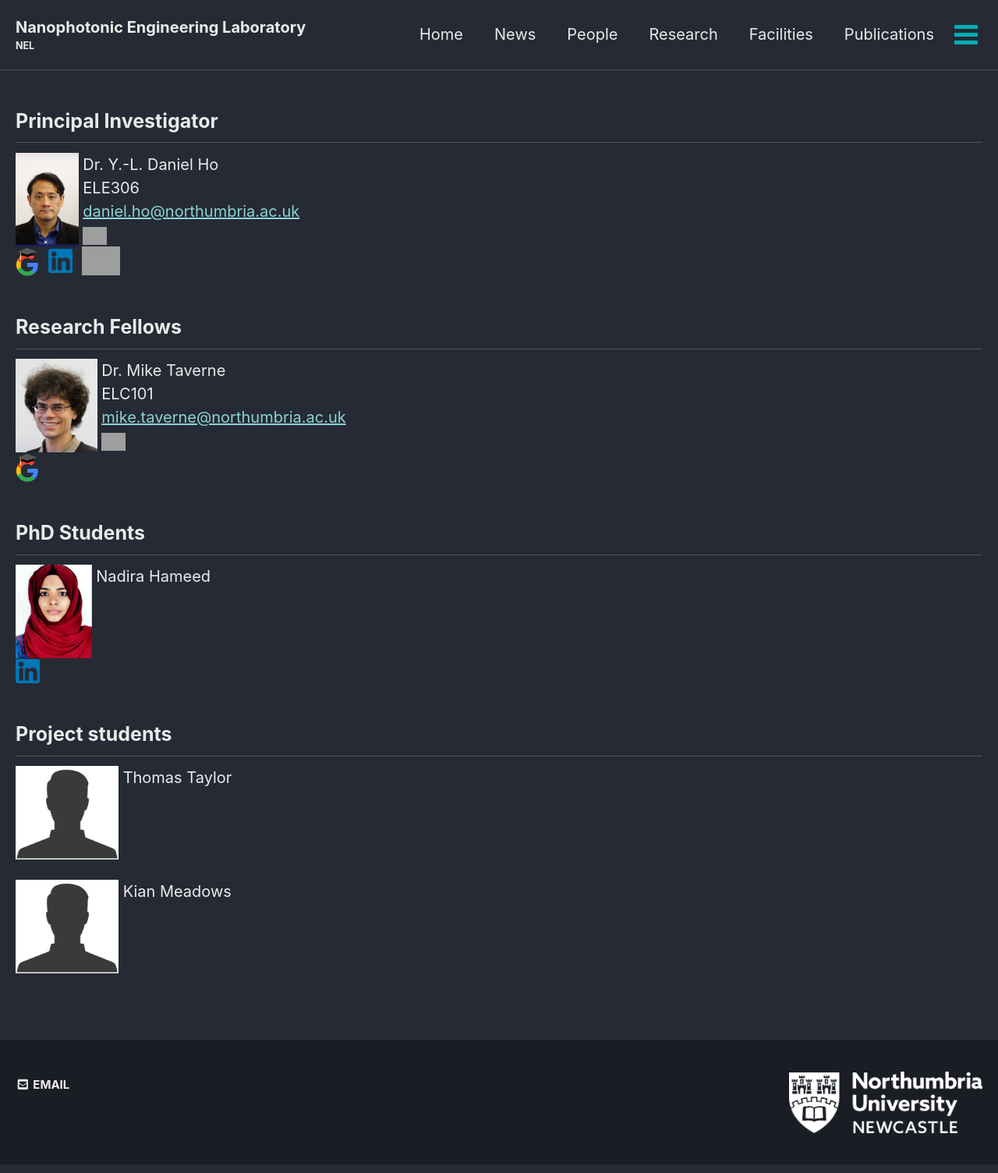
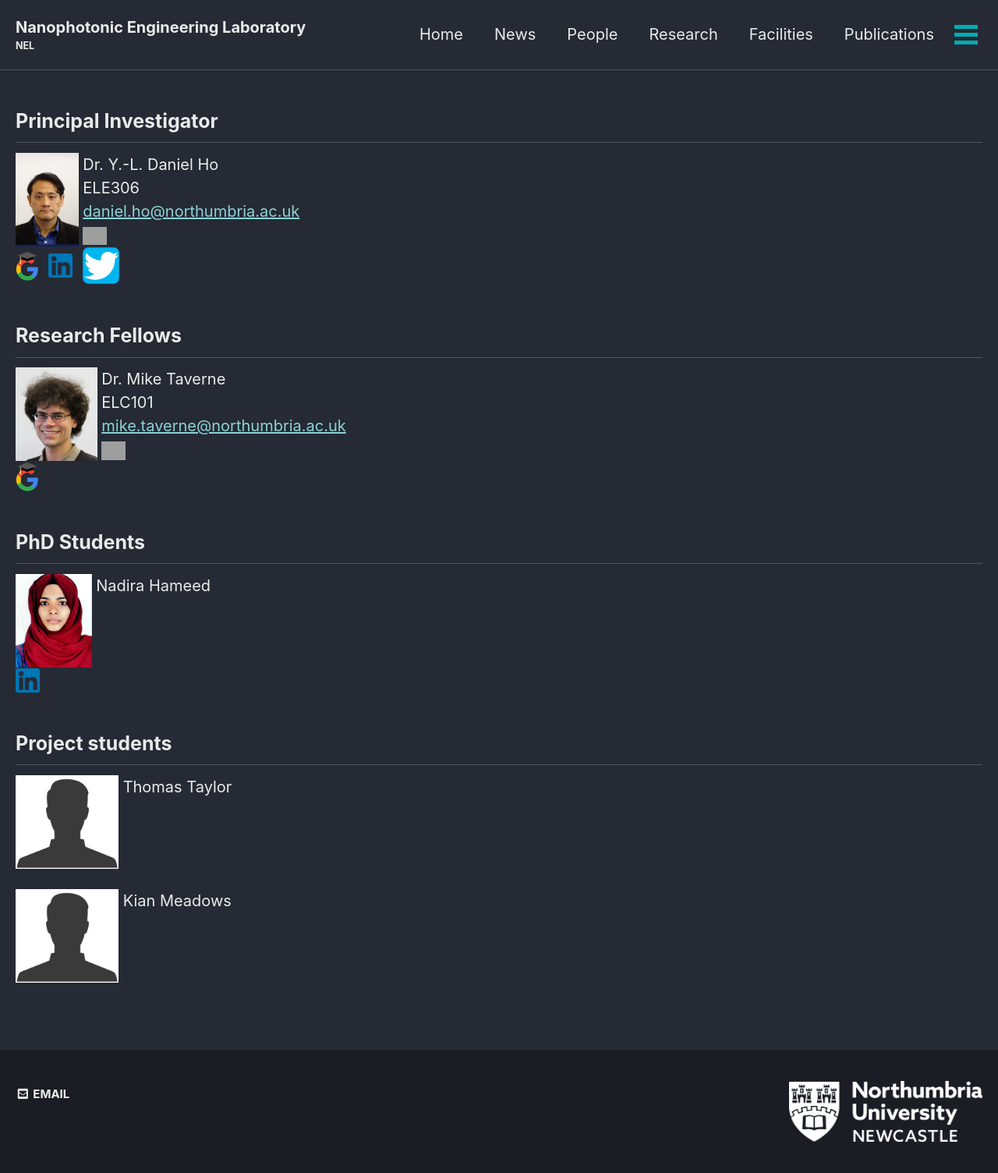
Before and after one commit to qubits/nanophotonicenglab.github.io, a Jekyll site: the page built from _pages/people.md, in a window 1280 px wide. Shown: the whole page at 78% size. Built offline with Jekyll 4.4.1, drawn with Linux system fonts in a browser that asks for light colours; cached includes are drawn as plain includes.

Commit message:
Update people.md

```diff
--- a/_pages/people.md
+++ b/_pages/people.md
@@ -16,7 +16,7 @@ author_profile: true
 &nbsp;<a href="https://www.northumbria.ac.uk/about-us/our-staff/h/daniel-ho/"><img src="{{ site.url }}{{ site.baseurl }}/assets/profiles/nuw.png" style="left;width: 2.5%; border: none; text-decoration: none"/></a><br>
 <a href="https://scholar.google.co.uk/citations?user=LNZN_NIAAAAJ"><img src="{{ site.url }}{{ site.baseurl }}/assets/profiles/google.png" style="width: 2.5%; border: none; text-decoration: none"/></a>&nbsp;
 <a href="https://www.linkedin.com/in/quantumgeezer/"><img src="{{ site.url }}{{ site.baseurl }}/assets/profiles/linkedin.png" style="width: 2.5%; border: none; text-decoration: none"/></a>&nbsp;
-<a href="https://www.researchgate.net/profile/Ying-Lung_Ho"><img src="{{ site.url }}{{ site.baseurl }}/assets/profiles/rg.png" style="width: 4%; border: none; text-decoration: none"/></a>&nbsp;
+<a href="https://twitter.com/ilhaformosa/profile/Ying-Lung_Ho"><img src="{{ site.url }}{{ site.baseurl }}/assets/profiles/Twitter-Logo-2.png" style="width: 4%; border: none; text-decoration: none"/></a>&nbsp;
 
 ## Research Fellows
 
```
